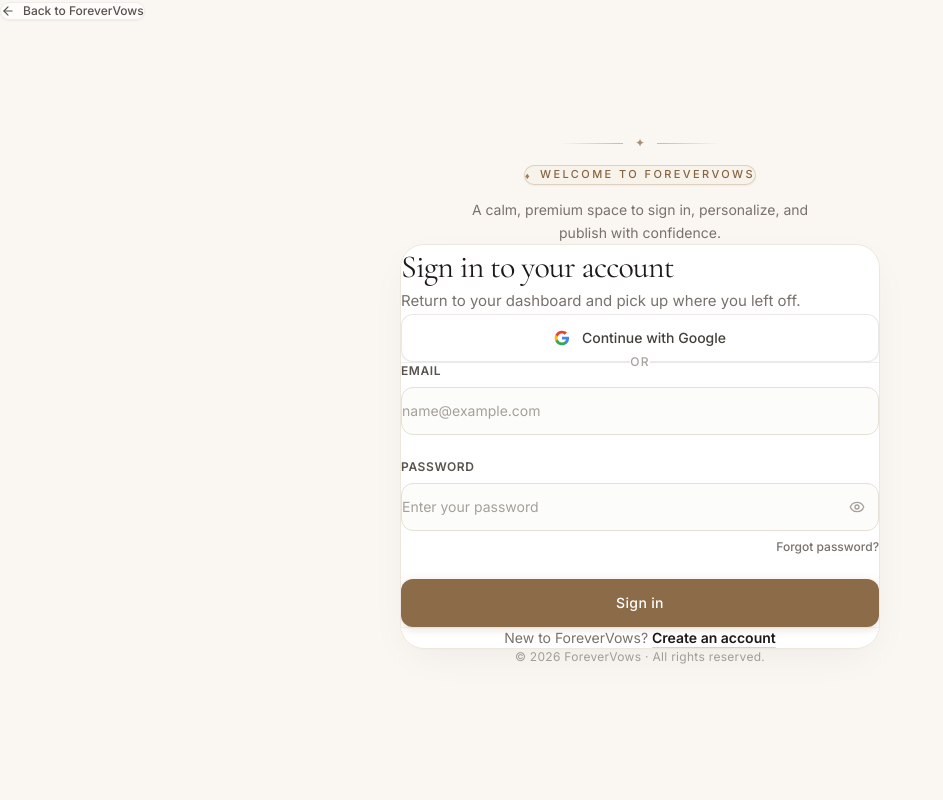
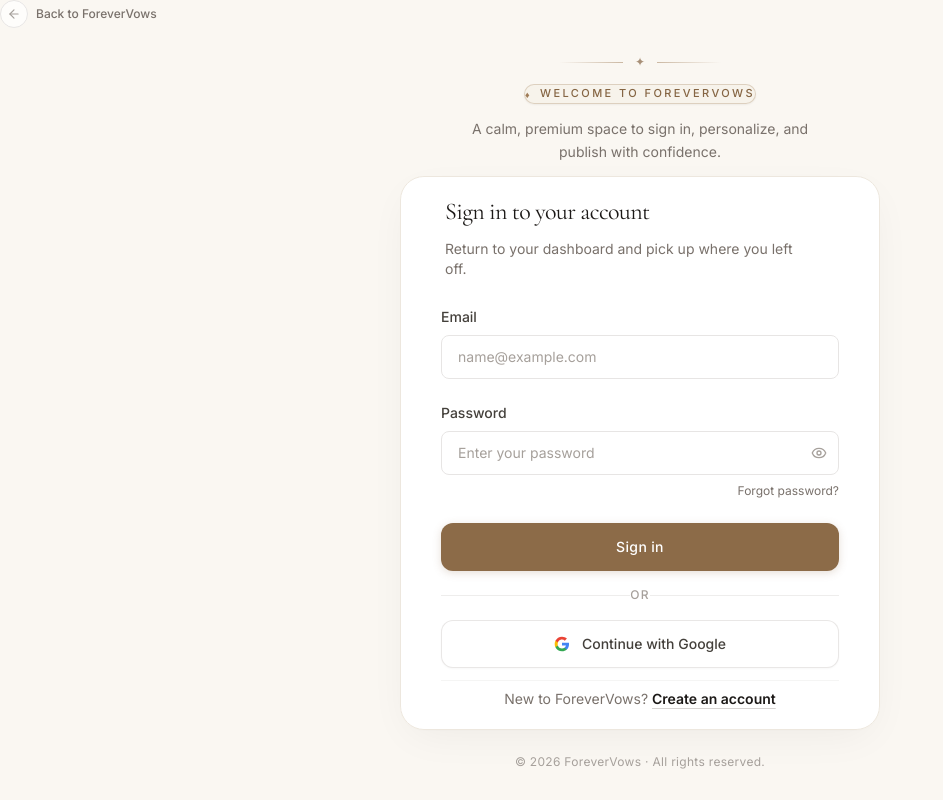
Before and after one commit to jaganprasad093/Forever-wedding-web, a Next.js app: page /login in a window 1280 px wide. Shown: the whole page, without its empty margins (0-943 px from the left). Built offline with nearby package versions, Linux system fonts and the light colour scheme.

Commit message:
refactor: rename middleware to proxy and update login page styles

```diff
--- a/src/app/(auth)/login/page.tsx
+++ b/src/app/(auth)/login/page.tsx
@@ -51,7 +51,7 @@
 }) {
   return (
     <div className="flex flex-col gap-2">
-      <label className="text-xs font-semibold uppercase tracking-wider text-stone-600 select-none">
+      <label className="text-sm font-medium text-stone-700 select-none">
         {label}
       </label>
       {children}
@@ -109,7 +109,7 @@
   }
 
   const inputBase =
-    'w-full h-12 px-4 bg-[#faf9f6]/50 hover:bg-white focus:bg-white border border-[#e5dfd5] hover:border-[#cfc4b5] rounded-xl text-stone-900 placeholder:text-stone-400 text-sm focus:outline-none focus:ring-2 focus:ring-[#8c6b48]/20 focus:border-[#8c6b48] transition-all duration-200'
+    'w-full h-11 !px-4 bg-white border border-stone-200 rounded-lg text-sm text-stone-900 placeholder:text-stone-400 focus:outline-none focus:border-[#8c6b48] focus:ring-1 focus:ring-[#8c6b48]/20 transition-colors'
 
   return (
     /* ── Page shell ── */
@@ -123,9 +123,23 @@
       <header className="fixed top-0 left-0 right-0 z-50 px-6 sm:px-10 py-5 pointer-events-none">
         <Link
           href="/"
-          className="pointer-events-auto group inline-flex items-center gap-2 text-xs font-medium text-stone-600 hover:text-stone-900 transition-all py-2 px-3.5 rounded-full bg-white/70 hover:bg-white border border-stone-200/70 shadow-xs backdrop-blur-sm"
+          className="pointer-events-auto group inline-flex items-center gap-2
+    text-xs font-medium text-stone-500
+    hover:text-stone-900 transition-colors duration-200"
         >
-          <ArrowLeft className="w-3.5 h-3.5 transition-transform group-hover:-translate-x-0.5" />
+          <span className="flex items-center justify-center w-7 h-7 rounded-full
+    border border-stone-200 bg-white/70
+    group-hover:border-[#cbb8a3] group-hover:bg-[#f8f3ed]
+    transition-all duration-200"
+          >
+            <ArrowLeft
+              className="w-3.5 h-3.5 text-stone-400
+        group-hover:text-[#8c6b48]
+        group-hover:-translate-x-0.5
+        transition-all duration-200"
+            />
+          </span>
+
           <span>Back to ForeverVows</span>
         </Link>
       </header>
@@ -139,7 +153,7 @@
           initial="hidden"
           animate="visible"
           custom={0}
-          className="flex flex-col items-center text-center gap-3.5 mb-8 sm:mb-10 px-4"
+          className="flex flex-col items-center text-center gap-3.5 mb-12 sm:mb-14 px-4"
         >
           {/* Fine rule + star ornament */}
           <div className="flex items-center justify-center gap-3">
@@ -165,21 +179,73 @@
           initial="hidden"
           animate="visible"
           custom={1}
-          className="w-full max-w-[480px]"
+          className="w-full max-w-[480px] !mt-3"
         >
           <div className="w-full bg-white/95 backdrop-blur-xs rounded-2xl sm:rounded-3xl border border-[#ede7de] shadow-[0_12px_44px_-10px_rgba(0,0,0,0.06),0_1px_3px_rgba(0,0,0,0.02)] overflow-hidden">
             {/* Card inner padding */}
-            <div className="px-6 py-8 sm:px-8 sm:py-10">
+            <div className="!px-8 !py-10 sm:!px-10 sm:!py-5">
 
-              {/* Header */}
-              <div className="mb-8">
-                <h1 className="font-serif text-3xl sm:text-[32px] font-normal text-stone-900 tracking-tight leading-snug mb-2">
+              <div className="!mb-7">
+                <h1 className="font-serif !text-xl sm:!text-2xl font-normal text-stone-900 tracking-tight !leading-tight !mb-3 !px-1">
                   Sign in to your account
                 </h1>
-                <p className="text-stone-500 text-sm sm:text-[15px] leading-relaxed">
+
+                <p className="text-stone-500 !text-xs sm:!text-sm !leading-5 !px-1 max-w-[360px]">
                   Return to your dashboard and pick up where you left off.
                 </p>
               </div>
+
+
+              {/* Form */}
+              <form onSubmit={handleSubmit(onSubmit)} className="flex flex-col gap-5 sm:gap-6" noValidate>
+
+                {/* Email */}
+                <Field label="Email" error={errors.email?.message}>
+                  <input
+                    id="email"
+                    type="email"
+                    {...register('email')}
+                    placeholder="name@example.com"
+                    autoComplete="email"
+                    className={inputBase}
+                  />
+                </Field>
+
+                {/* Password */}
+                <Field label="Password" error={errors.password?.message}>
+                  <div className="relative">
+                    <input
+                      id="password"
+                      type={showPassword ? 'text' : 'password'}
+                      {...register('password')}
+                      placeholder="Enter your password"
+                      autoComplete="current-password"
+                      className={`${inputBase} pr-10`}
+                    />
+
+                    <button
+                      type="button"
+                      onClick={() => setShowPassword(!showPassword)}
+                      className="absolute right-3 top-1/2 -translate-y-1/2 text-stone-400 hover:text-stone-700 transition-colors"
+                      aria-label={showPassword ? 'Hide password' : 'Show password'}
+                    >
+                      {showPassword ? (
+                        <EyeOff className="w-4 h-4" />
+                      ) : (
+                        <Eye className="w-4 h-4" />
+                      )}
+                    </button>
+                  </div>
+
+                  <div className="flex justify-end mt-1.5">
+                    <Link
+                      href="/forgot-password"
+                      className="text-xs text-stone-500 hover:text-[#8c6b48] transition-colors"
+                    >
+                      Forgot password?
+                    </Link>
+                  </div>
+                </Field>
 
                 {/* Error */}
                 {authError && (
@@ -195,85 +261,6 @@
                     </div>
                   </motion.div>
                 )}
-
-              {/* Google button */}
-              <motion.button
-                variants={fadeUp}
-                initial="hidden"
-                animate="visible"
-                custom={2}
-                type="button"
-                onClick={handleGoogleSignIn}
-                disabled={isGoogleLoading || isSubmitting}
-                whileHover={{ scale: 1.005 }}
-                whileTap={{ scale: 0.995 }}
-                className="w-full h-12 px-5 bg-white hover:bg-stone-50/80 active:bg-stone-100 border border-stone-200/90 hover:border-stone-300 rounded-xl text-stone-700 text-sm font-medium transition-all duration-200 flex items-center justify-center gap-3 shadow-[0_1px_2px_rgba(0,0,0,0.03)] cursor-pointer disabled:opacity-60 disabled:cursor-not-allowed"
-              >
-                {isGoogleLoading
-                  ? <Loader2 className="w-4 h-4 animate-spin text-stone-500" />
-                  : <GoogleIcon />
-                }
-                <span>Continue with Google</span>
-              </motion.button>
-
-              {/* "or" divider */}
-              <div className="relative my-7 sm:my-8 flex items-center justify-center">
-                <div className="w-full border-t border-stone-200/70" />
-                <span className="absolute px-3 bg-white text-xs uppercase tracking-widest text-stone-400 font-medium">
-                  or
-                </span>
-              </div>
-
-              {/* Form */}
-              <form onSubmit={handleSubmit(onSubmit)} className="flex flex-col gap-5 sm:gap-6" noValidate>
-
-                {/* Email */}
-                <motion.div variants={fadeUp} initial="hidden" animate="visible" custom={3}>
-                  <Field label="Email" error={errors.email?.message}>
-                    <input
-                      id="email"
-                      type="email"
-                      {...register('email')}
-                      placeholder="name@example.com"
-                      autoComplete="email"
-                      className={inputBase}
-                    />
-                  </Field>
-                </motion.div>
-
-                {/* Password */}
-                <motion.div variants={fadeUp} initial="hidden" animate="visible" custom={4}>
-                  <Field label="Password" error={errors.password?.message}>
-                    <div className="relative">
-                      <input
-                        id="password"
-                        type={showPassword ? 'text' : 'password'}
-                        {...register('password')}
-                        placeholder="Enter your password"
-                        autoComplete="current-password"
-                        className={`${inputBase} pr-11`}
-                      />
-                      <button
-                        type="button"
-                        onClick={() => setShowPassword(!showPassword)}
-                        className="absolute right-3.5 top-1/2 -translate-y-1/2 p-1 text-stone-400 hover:text-stone-700 transition-colors cursor-pointer rounded-md focus:outline-none focus-visible:ring-1 focus-visible:ring-[#8c6b48]"
-                        aria-label={showPassword ? 'Hide password' : 'Show password'}
-                      >
-                        {showPassword ? <EyeOff className="w-4 h-4" /> : <Eye className="w-4 h-4" />}
-                      </button>
-                    </div>
-                    {/* Forgot link — aligned right with good breathing room */}
-                    <div className="flex justify-end pt-1">
-                      <Link
-                        href="/forgot-password"
-                        className="text-xs text-stone-500 hover:text-[#8c6b48] font-medium transition-colors"
-                      >
-                        Forgot password?
-                      </Link>
-                    </div>
-                  </Field>
-                </motion.div>
-
                 {/* Submit */}
                 <motion.button
                   variants={fadeUp}
@@ -295,6 +282,32 @@
                     'Sign in'
                   )}
                 </motion.button>
+                {/* "or" divider */}
+                <div className="relative my-7 sm:my-8 flex items-center justify-center">
+                  <div className="w-full border-t border-stone-200/70" />
+                  <span className="absolute px-3 bg-white text-xs uppercase tracking-widest text-stone-400 font-medium">
+                    or
+                  </span>
+                </div>
+                {/* Google button */}
+                <motion.button
+                  variants={fadeUp}
+                  initial="hidden"
+                  animate="visible"
+                  custom={2}
+                  type="button"
+                  onClick={handleGoogleSignIn}
+                  disabled={isGoogleLoading || isSubmitting}
+                  whileHover={{ scale: 1.005 }}
+                  whileTap={{ scale: 0.995 }}
+                  className="w-full h-12 px-5 bg-white hover:bg-stone-50/80 active:bg-stone-100 border border-stone-200/90 hover:border-stone-300 rounded-xl text-stone-700 text-sm font-medium transition-all duration-200 flex items-center justify-center gap-3 shadow-[0_1px_2px_rgba(0,0,0,0.03)] cursor-pointer disabled:opacity-60 disabled:cursor-not-allowed"
+                >
+                  {isGoogleLoading
+                    ? <Loader2 className="w-4 h-4 animate-spin text-stone-500" />
+                    : <GoogleIcon />
+                  }
+                  <span>Continue with Google</span>
+                </motion.button>
               </form>
 
               {/* Create account link */}
@@ -303,7 +316,7 @@
                 initial="hidden"
                 animate="visible"
                 custom={6}
-                className="mt-8 pt-6 border-t border-stone-100 text-center"
+                className="!mt-3 !pt-2 border-t border-stone-100 text-center"
               >
                 <p className="text-sm text-stone-500">
                   New to ForeverVows?{' '}
@@ -316,6 +329,8 @@
                 </p>
               </motion.div>
 
+
+
             </div>
           </div>
         </motion.div>
@@ -326,7 +341,7 @@
           initial="hidden"
           animate="visible"
           custom={7}
-          className="mt-10 sm:mt-12 text-center text-xs text-stone-400 tracking-wide"
+          className="mt-10 sm:mt-12 text-center text-xs text-stone-400 tracking-wide translate-y-6"
         >
           © {new Date().getFullYear()} ForeverVows · All rights reserved.
         </motion.p>
--- a/src/app/layout.tsx
+++ b/src/app/layout.tsx
@@ -1,20 +1,5 @@
 import type { Metadata } from 'next'
-import { Cormorant_Garamond, Inter } from 'next/font/google'
 import './globals.css'
-
-const cormorant = Cormorant_Garamond({
-  subsets: ['latin'],
-  weight: ['300', '400', '500', '600', '700'],
-  style: ['normal', 'italic'],
-  variable: '--font-cormorant',
-  display: 'swap',
-})
-
-const inter = Inter({
-  subsets: ['latin'],
-  variable: '--font-inter',
-  display: 'swap',
-})
 
 export const metadata: Metadata = {
   title: {
@@ -49,10 +34,17 @@
   return (
     <html
       lang="en"
-      className={`${inter.variable} ${cormorant.variable}`}
       data-scroll-behavior="smooth"
       suppressHydrationWarning
     >
+      <head>
+        <link rel="preconnect" href="https://fonts.googleapis.com" />
+        <link rel="preconnect" href="https://fonts.gstatic.com" crossOrigin="anonymous" />
+        <link
+          rel="stylesheet"
+          href="https://fonts.googleapis.com/css2?family=Cormorant+Garamond:ital,wght@0,300;0,400;0,500;0,600;0,700;1,300;1,400;1,500;1,600;1,700&family=Inter:wght@100..900&display=swap"
+        />
+      </head>
       <body className="antialiased">{children}</body>
     </html>
   )
--- a/src/middleware.ts
+++ b/src/proxy.ts
@@ -1,7 +1,7 @@
 import { type NextRequest } from 'next/server'
 import { updateSession } from '@/lib/supabase/middleware'
 
-export async function middleware(request: NextRequest) {
+export async function proxy(request: NextRequest) {
   return await updateSession(request)
 }
 
```
Lines whose indentation alone changed are shown as unchanged.
